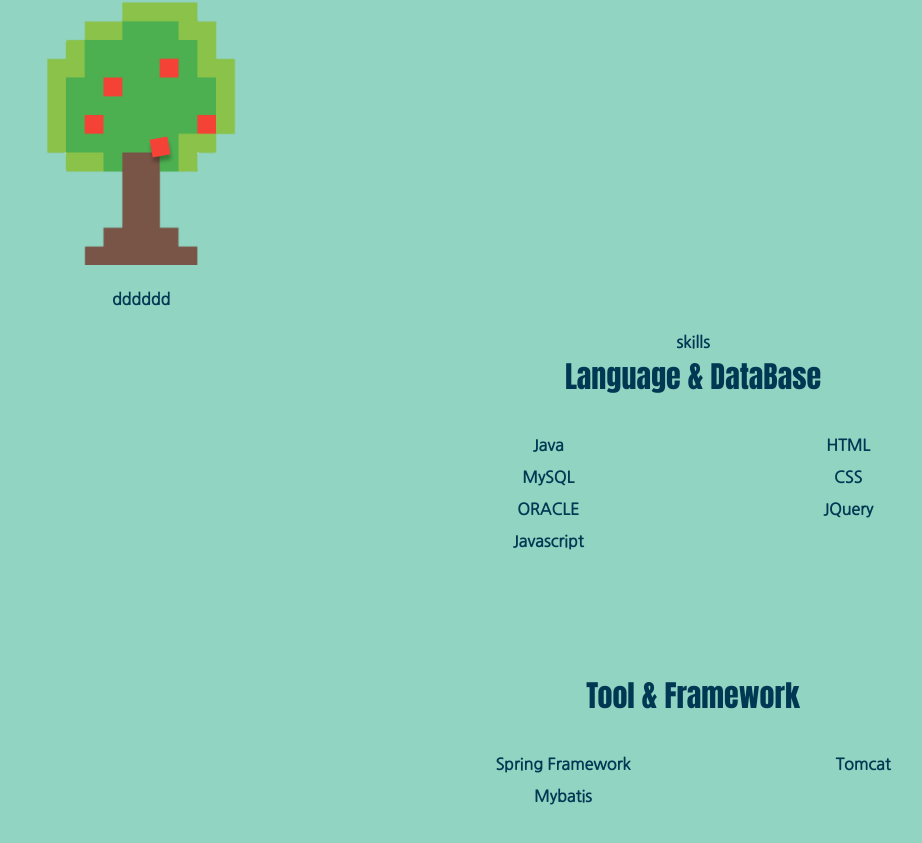
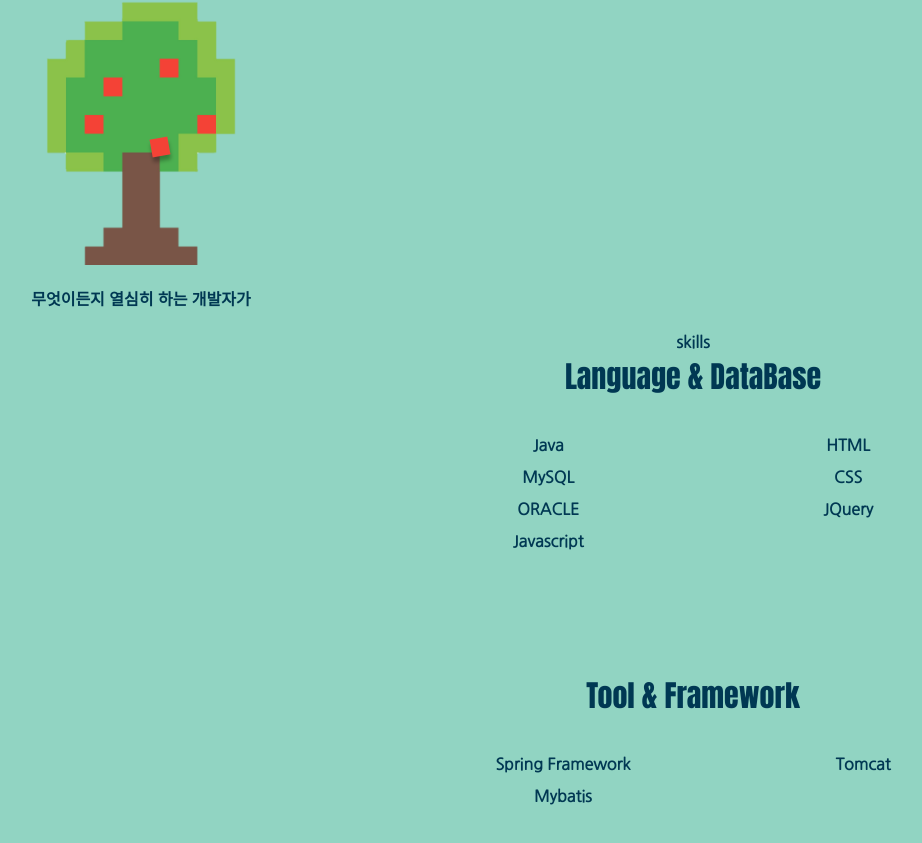
Before and after one commit to bingzzang/portfolio1, a plain HTML site: page index.html in a window 1280 px wide. Shown: the part 1178-2021 px from the top of the page, without its empty margins (223-1145 px from the left). Drawn offline with nearby package versions, Linux system fonts and the light colour scheme.

Commit message:
Update index.html

```diff
--- a/index.html
+++ b/index.html
@@ -43,7 +43,7 @@
             <div class="aboutme_me">
                 <div class="aboutme_me_cont">
                     <img src="res/5.png" alt="" class="profile_img">
-                    <p class="profile_txt">dddddd</p>
+                    <p class="profile_txt">무엇이든지 열심히 하는 개발자가 </p>
                 </div>
             </div>
             <div class="aboutme_skill">
```
